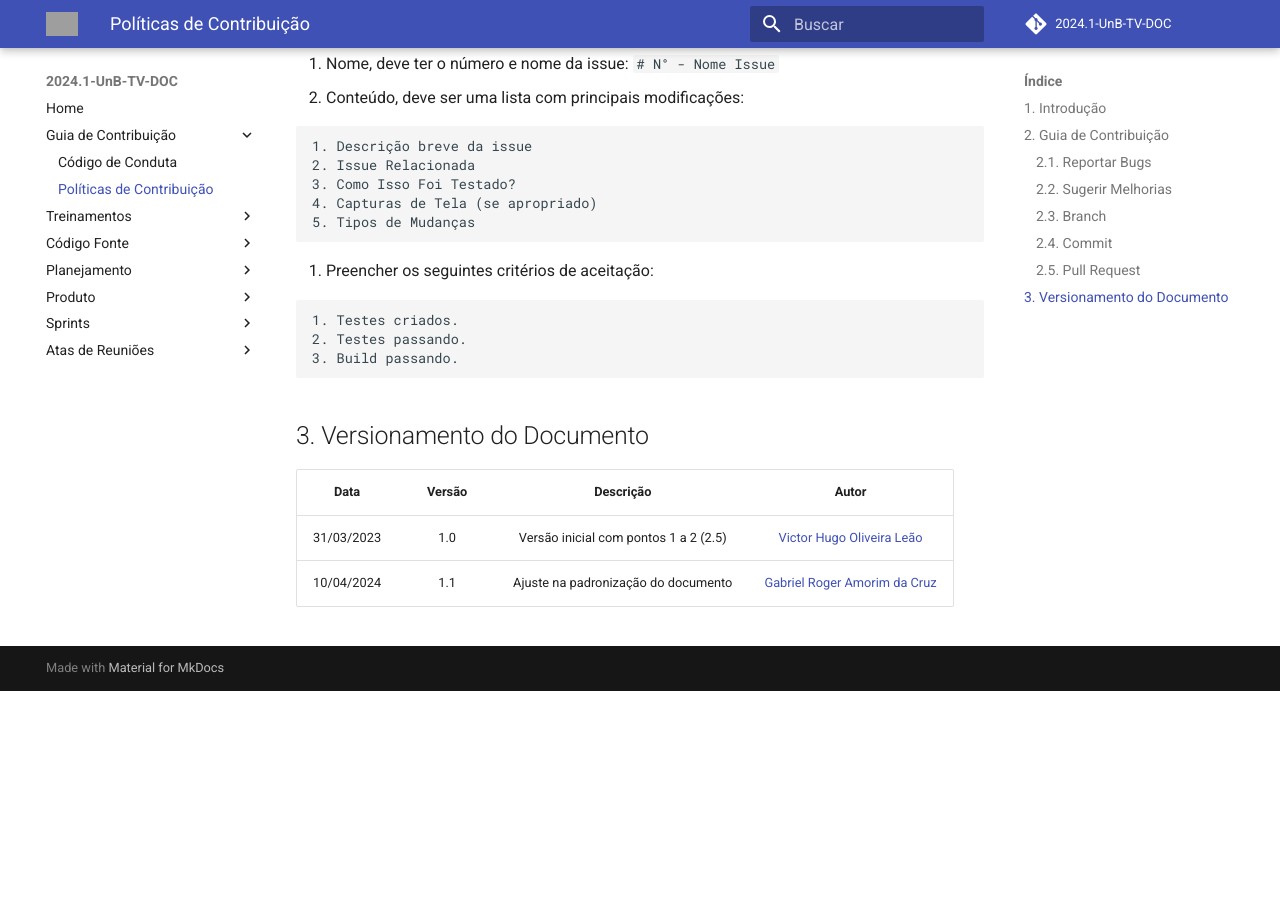
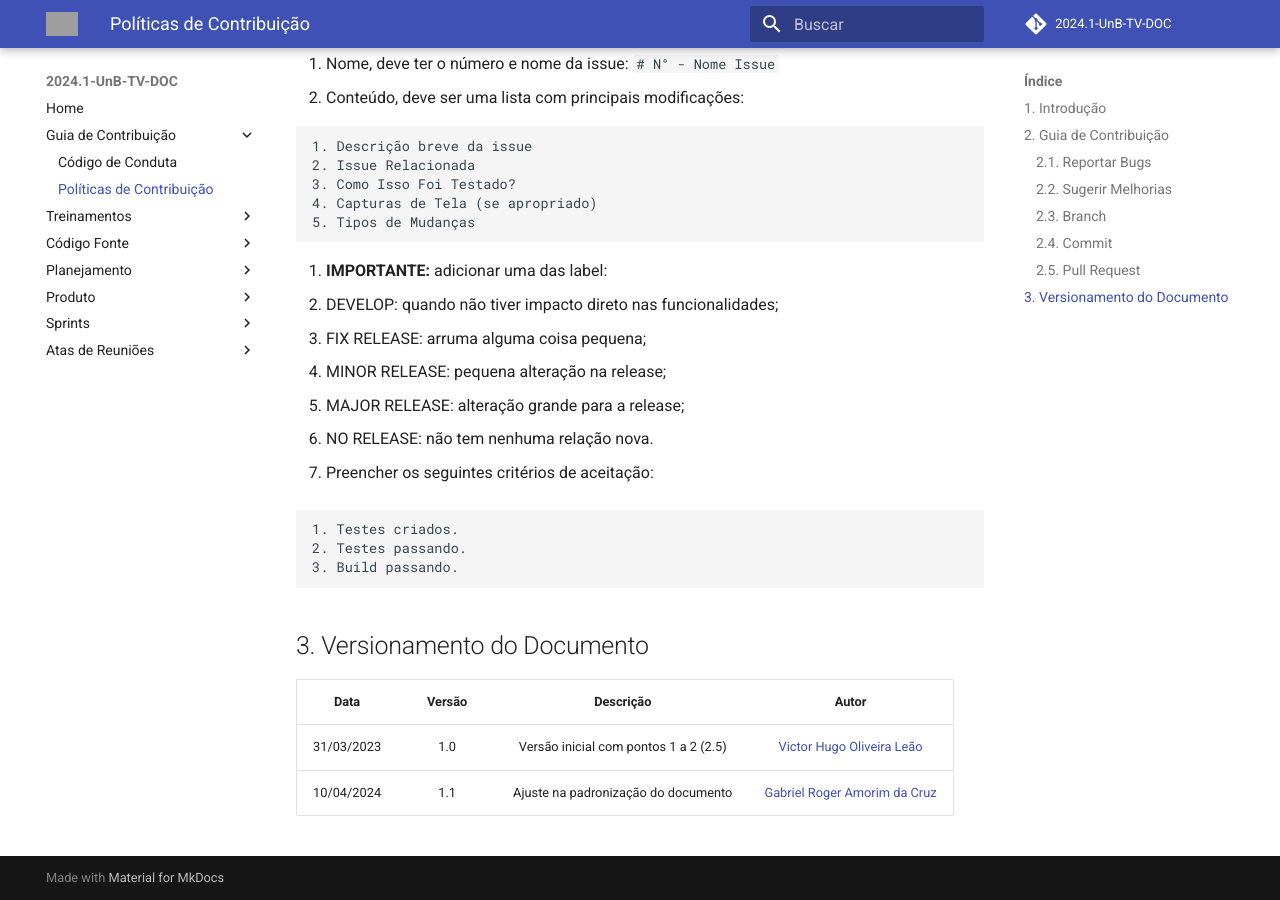
Before and after one commit to fga-eps-mds/2024.1-UnB-TV-DOC, an MkDocs documentation site: the page built from docs/contribuicao/PoliticasContribuicao.md, in a window 1280 px wide and 900 px high, scrolled down 2075 px. Built offline with MkDocs 1.6.1 and Material for MkDocs 9.7.7, drawn with Linux system fonts in a browser that asks for light colours; comment, search, counter and statistics services are not loaded; before the commit the page ends 2766 px from its top, so only the background shows below that; grey boxes are pictures that could not be loaded.

Commit message:
Update PoliticasContribuicao.md

````diff
--- a/docs/contribuicao/PoliticasContribuicao.md
+++ b/docs/contribuicao/PoliticasContribuicao.md
@@ -95,6 +95,13 @@ Ao criar um Pull Request, ele deve seguir o seguinte padrão:
 5. Tipos de Mudanças
 ```
 
+3. **IMPORTANTE:** adicionar uma das label:
+   - DEVELOP: quando não tiver impacto direto nas funcionalidades;
+   - FIX RELEASE: arruma alguma coisa pequena;
+   - MINOR RELEASE: pequena alteração na release;
+   - MAJOR RELEASE: alteração grande para a release;
+   - NO RELEASE: não tem nenhuma relação nova.
+
 3. Preencher os seguintes critérios de aceitação:
 
 ```
````
